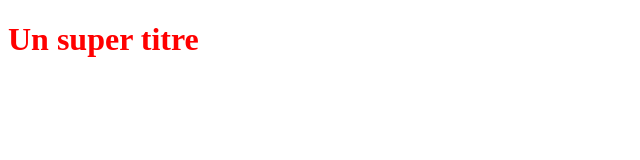
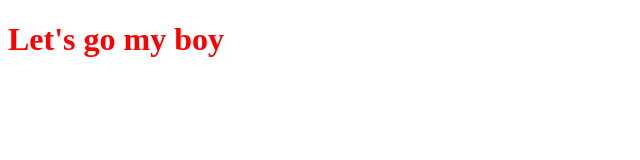
Before and after one commit to R1wen/OpenclassroomsProject, a plain HTML site: page index.html in a window 1280 px wide. Shown: the whole page, without its empty margins (0-640 px from the left). Drawn offline with Linux system fonts and the light colour scheme.

Commit message:
Modification du texte en brrr

```diff
--- a/index.html
+++ b/index.html
@@ -5,6 +5,6 @@
    <link rel="stylesheet" type="text/css" href="styles.css">
 </head>
 <body>
-   <h1>Un super titre</h1>
+   <h1>Let's go my boy</h1>
 </body>
 </html>
```
